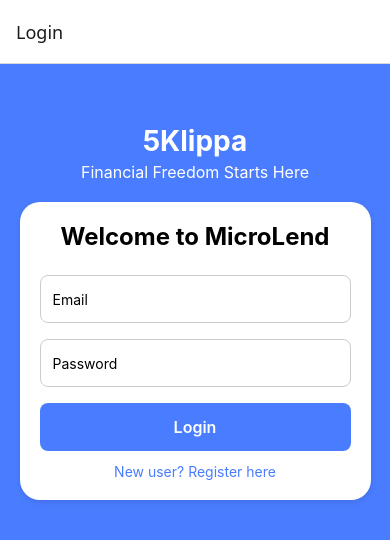
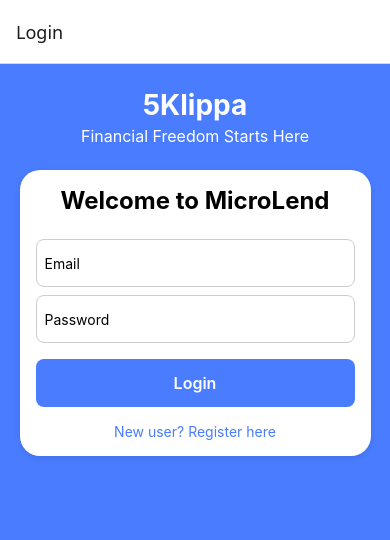
Before and after one commit to SiDMofokeng/5klippa, a React Native app in the folder 5klippa-mobile/: screen / in a window 390 px wide. Shown: the top 540 px of the page. Built offline with nearby package versions, Linux system fonts and the light colour scheme.

Commit message:
fix: add styles.center and styles.title for BorrowerDashboard placeholder (Milestone 3)

```diff
--- a/5klippa-mobile/App.js
+++ b/5klippa-mobile/App.js
@@ -8,6 +8,7 @@ import {
   Button,
   TextInput,
   TouchableOpacity,
+  ScrollView,
 } from 'react-native';
 import { NavigationContainer } from '@react-navigation/native';
 import { createNativeStackNavigator } from '@react-navigation/native-stack';
@@ -20,6 +21,7 @@ import {
 import { auth, db } from './firebaseConfig';
 import { doc, setDoc, getDoc } from 'firebase/firestore';
 
+import theme from './theme';
 
 // Wrapper that renders a top banner and a white card for auth forms
 function AuthWrapper({ children }) {
@@ -263,6 +265,25 @@ function DashboardScreen({ navigation }) {
       <Text style={{ fontSize: 16, marginBottom: 24 }}>
         Role: {userData?.role}
       </Text>
+
+        {userData?.role === 'borrower' && (
+          <TouchableOpacity
+            style={[styles.button, { marginTop: theme.spacing.small }]}
+            onPress={() => navigation.navigate('BorrowerDashboard')}
+          >
+            <Text style={styles.buttonText}>Borrower Dashboard</Text>
+          </TouchableOpacity>
+        )}
+
+        {userData?.role === 'borrower' && (
+          <TouchableOpacity
+            style={[styles.button, { marginTop: theme.spacing.small }]}
+            onPress={() => navigation.navigate('NewLoan')}
+          >
+            <Text style={styles.buttonText}>New Loan</Text>
+          </TouchableOpacity>
+        )}
+
       <Button
         title="Log Out"
         onPress={async () => {
@@ -274,6 +295,61 @@ function DashboardScreen({ navigation }) {
   );
 }
 
+function BorrowerDashboardScreen() {
+  return (
+    <View style={styles.center}>
+      <Text style={styles.title}>Borrower Dashboard</Text>
+      <Text>Your loan applications and status will appear here.</Text>
+    </View>
+  );
+}
+
+function NewLoanScreen({ navigation }) {
+  const [amount, setAmount]     = useState('');
+  const [term, setTerm]         = useState('');
+  const [purpose, setPurpose]   = useState('');
+
+  return (
+    <ScrollView contentContainerStyle={styles.container}>
+      <Text style={styles.header}>New Loan Application</Text>
+
+      <TextInput
+        placeholder="Amount (e.g. 5000)"
+        value={amount}
+        onChangeText={setAmount}
+        keyboardType="numeric"
+        style={styles.input}
+      />
+
+      <TextInput
+        placeholder="Term (months)"
+        value={term}
+        onChangeText={setTerm}
+        keyboardType="numeric"
+        style={styles.input}
+      />
+
+      <TextInput
+        placeholder="Purpose"
+        value={purpose}
+        onChangeText={setPurpose}
+        multiline
+        numberOfLines={3}
+        style={[styles.input, { height: 100, textAlignVertical: 'top' }]}
+      />
+
+      <TouchableOpacity
+        style={styles.button}
+        onPress={() => {
+          /* logic to save loan will go here */
+          navigation.goBack();
+        }}
+      >
+        <Text style={styles.buttonText}>Submit Application</Text>
+      </TouchableOpacity>
+    </ScrollView>
+  );
+}
 
 // Navigator setup
 const Stack = createNativeStackNavigator();
@@ -285,6 +361,8 @@ export default function App() {
         <Stack.Screen name="Login"    component={LoginScreen} />
         <Stack.Screen name="Register" component={RegisterScreen} />
         <Stack.Screen name="Dashboard"component={DashboardScreen} />
+        <Stack.Screen name="BorrowerDashboard" component={BorrowerDashboardScreen} />
+        <Stack.Screen name="NewLoan"           component={NewLoanScreen} />
       </Stack.Navigator>
     </NavigationContainer>
   );
@@ -292,115 +370,115 @@ export default function App() {
 
 // Styles
 const styles = StyleSheet.create({
+  authWrapper: {
+    flex: 1,
+    backgroundColor: theme.colors.primary,
+    alignItems: 'center',
+    paddingTop: theme.spacing.large,
+  },
+  banner: {
+    alignItems: 'center',
+    marginBottom: theme.spacing.large,
+  },
+  bannerTitle: {
+    color: theme.colors.cardBackground,
+    fontSize: theme.fontSizes.h1,
+    fontWeight: 'bold',
+  },
+  bannerSubtitle: {
+    color: theme.colors.cardBackground,
+    fontSize: theme.fontSizes.body,
+    marginTop: theme.spacing.xsmall,
+  },
+  card: {
+    width: '90%',
+    backgroundColor: theme.colors.cardBackground,
+    borderRadius: theme.radii.large,
+    padding: theme.spacing.medium,
+    ...theme.shadows.default,
+  },
   container: {
     flex: 1,
-    backgroundColor: '#f8f8f8',
-    padding: 20,
+    backgroundColor: theme.colors.background,
+    padding: theme.spacing.medium,
     justifyContent: 'center',
   },
-  center: {
-    flex: 1,
-    alignItems: 'center',
-    justifyContent: 'center',
-    padding: 16,
-    backgroundColor: '#f8f8f8',
-  },
   header: {
-    fontSize: 24,
+    color: theme.colors.text,
+    fontSize: theme.fontSizes.h2,
     fontWeight: 'bold',
-    marginBottom: 24,
+    marginBottom: theme.spacing.large,
     textAlign: 'center',
-  },
-  title: {
-    fontSize: 18,
-    marginBottom: 24,
   },
   input: {
     height: 48,
     borderWidth: 1,
-    borderColor: '#ccc',
-    borderRadius: 8,
-    paddingHorizontal: 12,
-    marginBottom: 16,
-    backgroundColor: '#fff',
+    borderColor: theme.colors.border,
+    borderRadius: theme.radii.medium,
+    paddingHorizontal: theme.spacing.small,
+    marginBottom: theme.spacing.small,
+    backgroundColor: theme.colors.cardBackground,
+    color: theme.colors.text,
   },
   button: {
     height: 48,
-    backgroundColor: '#4A7CFF',
-    borderRadius: 8,
+    backgroundColor: theme.colors.primary,
+    borderRadius: theme.radii.medium,
     alignItems: 'center',
     justifyContent: 'center',
+    marginTop: theme.spacing.small,
   },
   buttonText: {
-    color: '#fff',
-    fontSize: 16,
+    color: theme.colors.cardBackground,
+    fontSize: theme.fontSizes.body,
     fontWeight: '600',
   },
   linkText: {
-    color: '#4A7CFF',
-    fontSize: 14,
+    color: theme.colors.primary,
+    fontSize: theme.fontSizes.small,
     textAlign: 'center',
+    marginTop: theme.spacing.xsmall,
   },
   errorText: {
-    color: 'red',
+    color: theme.colors.error,
     textAlign: 'center',
-    marginBottom: 12,
+    marginBottom: theme.spacing.small,
+  },
+  label: {
+    fontSize: theme.fontSizes.small,
+    marginBottom: theme.spacing.xsmall,
+    color: theme.colors.textMuted,
+  },
+  roleContainer: {
+    flexDirection: 'row',
+    justifyContent: 'space-around',
+    marginBottom: theme.spacing.small,
+  },
+  roleButton: {
+    paddingVertical: theme.spacing.small,
+    paddingHorizontal: theme.spacing.medium,
+    borderWidth: 1,
+    borderColor: theme.colors.border,
+    borderRadius: theme.radii.medium,
+  },
+  roleSelected: {
+    backgroundColor: theme.colors.primary + '33',
+    borderColor: theme.colors.primary,
   },
   spacer: {
-    height: 12,
+    height: theme.spacing.small,
   },
-  label: {
-  fontSize: 14,
-  marginBottom: 8,
-  color: '#555',
-},
-roleContainer: {
-  flexDirection: 'row',
-  justifyContent: 'space-around',
-  marginBottom: 16,
-},
-roleButton: {
-  paddingVertical: 10,
-  paddingHorizontal: 20,
-  borderWidth: 1,
-  borderColor: '#ccc',
-  borderRadius: 8,
-},
-roleSelected: {
-  backgroundColor: '#4A7CFF33',
-  borderColor: '#4A7CFF',
-},
-authWrapper: {
-  flex: 1,
-  backgroundColor: '#4A7CFF',
-  alignItems: 'center',
-  paddingTop: 60,
-},
-banner: {
-  alignItems: 'center',
-  marginBottom: 20,
-},
-bannerTitle: {
-  color: '#fff',
-  fontSize: 28,
-  fontWeight: 'bold',
-},
-bannerSubtitle: {
-  color: '#fff',
-  fontSize: 16,
-  marginTop: 4,
-},
-card: {
-  width: '90%',
-  backgroundColor: '#fff',
-  borderRadius: 20,
-  padding: 20,
-  shadowColor: '#000',
-  shadowOffset: { width: 0, height: 2 },
-  shadowOpacity: 0.1,
-  shadowRadius: 6,
-  elevation: 4,
-},
-
-
+    center: {
+    flex: 1,
+    alignItems: 'center',
+    justifyContent: 'center',
+    padding: theme.spacing.medium,
+    backgroundColor: theme.colors.background,
+  },
+  title: {
+    color: theme.colors.text,
+    fontSize: theme.fontSizes.h2,
+    fontWeight: 'bold',
+    marginBottom: theme.spacing.medium,
+  },
 });
```
